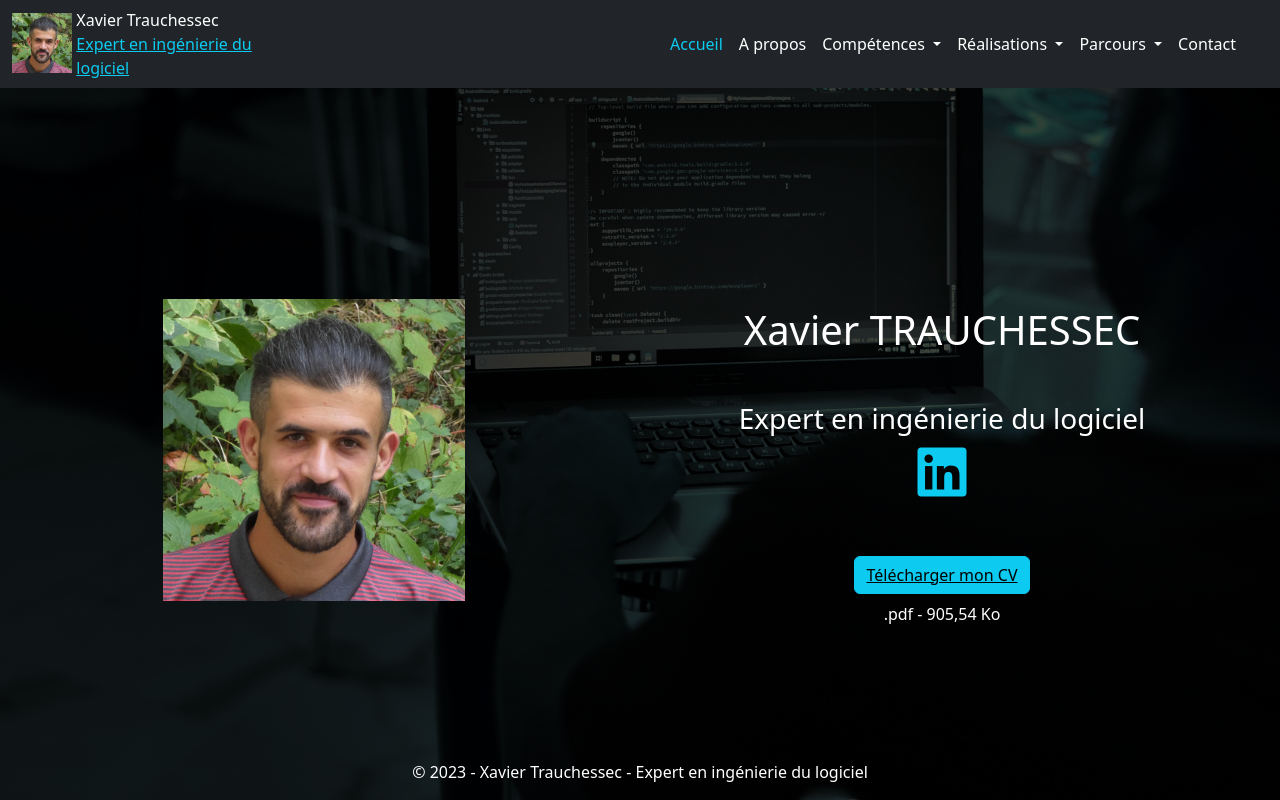
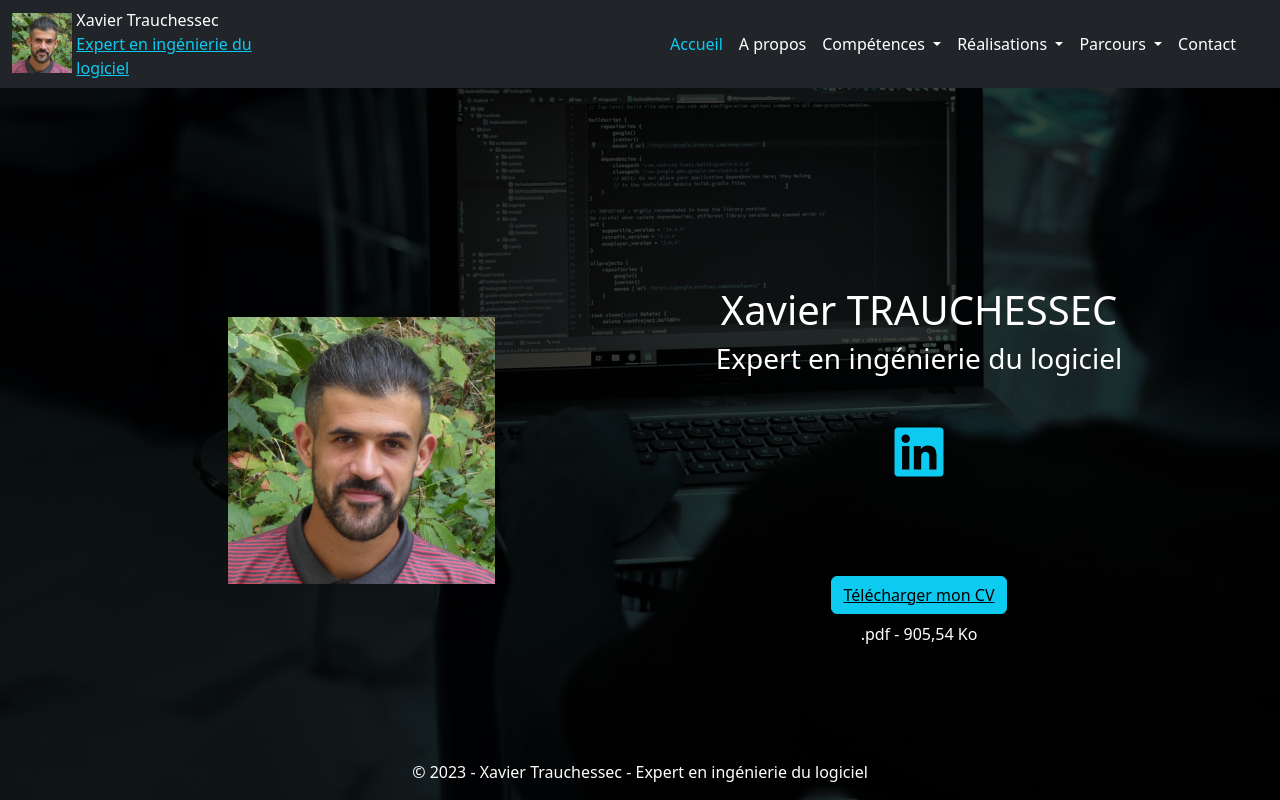
Before and after one commit to Frozenn-X/true_portfolio, a Django app: page /home in a window 1280 px wide. Run offline with Django 4.2, Linux system fonts and the light colour scheme; some libraries are stand-ins or nearby versions.

Commit message:
home page

```diff
--- a/templates/includes/menu.html
+++ b/templates/includes/menu.html
@@ -2,7 +2,7 @@
 <!-- menu.html -->
 <nav class="navbar navbar-expand-lg navbar-light bg-light fixed-top bg-dark text-white">
     <div class="container-fluid dropdown row">
-        <div class="col-3 row">
+        <div class="col-lg-3 col-12 row">
             <a class="navbar-brand col-2" href="{% url 'web:home' %}">
                 <img src="{% static 'img/moi.jpg' %}" alt="image de ma magnifique personne" height="60">
             </a>
--- a/templates/web/home.html
+++ b/templates/web/home.html
@@ -2,15 +2,15 @@
 {% load static %}
 {% block content %}
     <div class="top-banner">
-        <div class="container-fluid row h-100" style="padding-top: 100px;">
-            <div class="col m-auto text-center">
+        <div class="container row mx-auto h-100 my-lg-0 my-5" style="padding-top: 100px;">
+            <div class="col-lg-6 col-md-6 col-sm-6 col-12 text-center my-auto">
                 <img src="{% static 'img/moi.jpg' %}" alt="image de ma magnifique personne" class="w-50">
             </div>
-            <div class="col text-center m-auto">
-                <h1 class="my-5">Xavier TRAUCHESSEC</h1>
+            <div class="col-lg-6 col-md-6 col-sm-6 col-12 text-center my-auto">
+                <h1 class="mt-5">Xavier TRAUCHESSEC</h1>
                 <h3>Expert en ingénierie du logiciel</h3>
-                <h3>
-                    <a href="https://www.linkedin.com/in/xavier-trauchessec/"><em class="fa-brands fa-linkedin fa-2x link-info"></em></a>
+                <h3 class="my-5">
+                    <a href="https://www.linkedin.com/in/xavier-trauchessec/" target="_blank"><em class="fa-brands fa-linkedin fa-2x link-info"></em></a>
                 </h3>
                 <button class="btn btn-info mt-5">
                     <a href="" download="CV_Xavier_Trauchessec.pdf" class="text-black">
```
